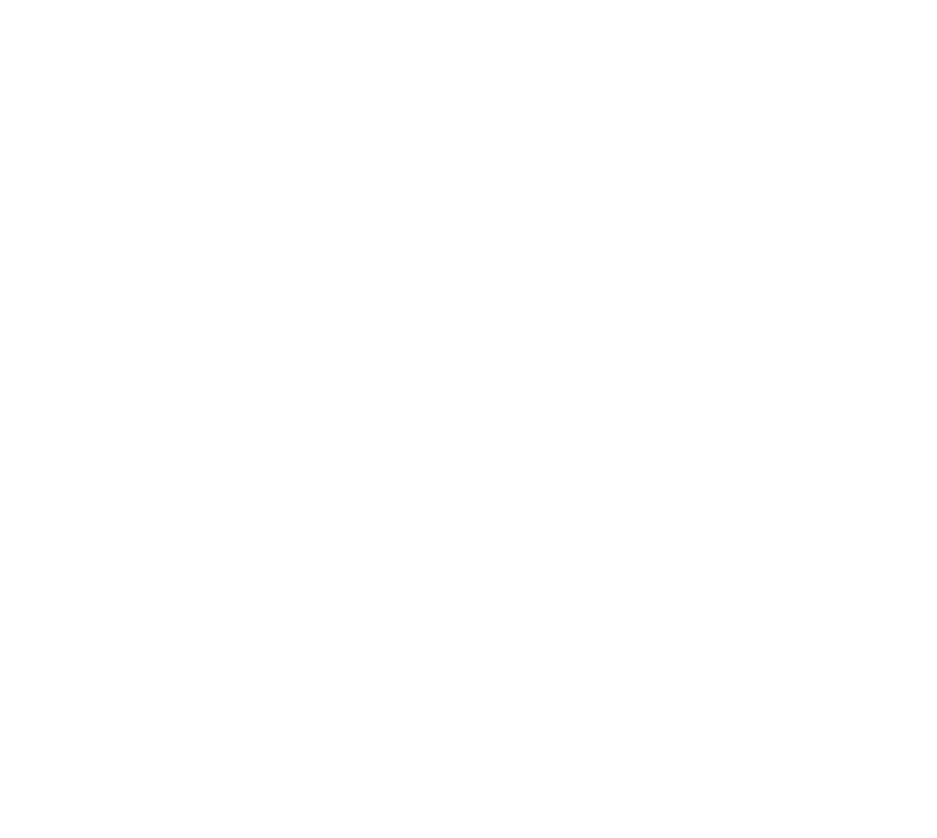
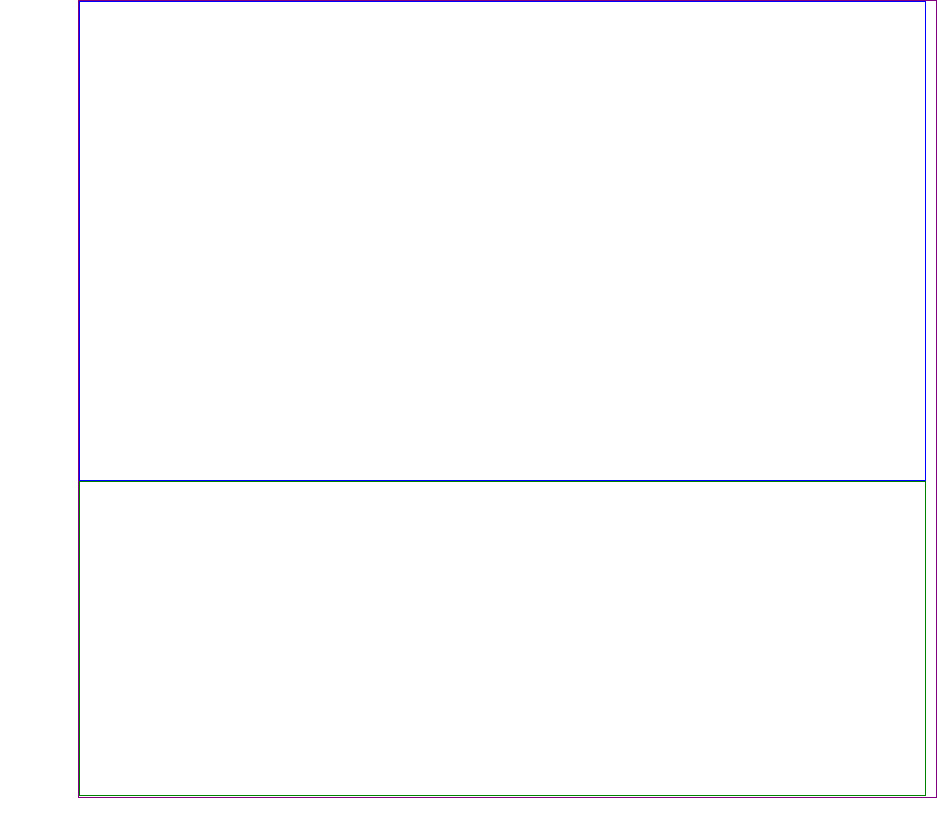
Before and after one commit to Ha0177/Sign-up-Form, a plain HTML site: page index.html in a window 1280 px wide. Shown: the full height of the page, 538-1475 px from the left, 937 px wide, since content can reach past the window. Drawn offline with nearby package versions, Linux system fonts and the light colour scheme; a web font is replaced by a local one.

Commit message:
Refactor index.html to include header and main sections; add form-area styling in style.css

```diff
--- a/index.html
+++ b/index.html
@@ -7,6 +7,7 @@
     <link rel="stylesheet" href="style.css">
 </head>
 <body>
+    <header>
         <div class="logo">
             <a class="logo" href="https://github.com/Ha0177">
                 <img src="Octicons-mark-github.svg.png" alt="logo">
@@ -16,5 +17,20 @@
                 <a class="credentials" href="https://unsplash.com/photos/green-leaf-plant-in-close-up-photography-25xggax4bSA">Unsplash</a>
             </p>
         </div>
+    </header>
+    <main>
+        <div class="form-area">
+            <section>
+                <div class="main-section">
+                    <h3></h3>
+                    <h3></h3>
+
+                </div>
+            </section>
+            <section>
+                <div class="second-section"></div>
+            </section>
+        </div>
+    </main>
 </body>
 </html>
--- a/style.css
+++ b/style.css
@@ -1,6 +1,7 @@
 @import 'node_modules/modern-normalize/modern-normalize.css';
 /* Fascinate Inline */
 @import url('https://fonts.googleapis.com/css2?family=Fascinate+Inline&display=swap');
+
 
 body {
     width: 100vw;
@@ -58,3 +59,25 @@ p {
 a.credentials {
     color: white;
 }
+
+div.form-area {
+    border: 1px solid purple;
+    width: 67.1vw;
+    height: 99.7vh;
+    display: flex;
+    flex-direction: column;
+}
+
+div.main-section {
+    border: 1px solid blue;
+    width: 66.2vw;
+    height: 60vh;
+    padding-left: 15px;
+}
+
+div.second-section {
+    border: 1px solid green;
+    width: 66.2vw;
+    height: 39.4vh;
+    padding-left: 15px;
+}
```
Lines whose indentation alone changed are shown as unchanged.
